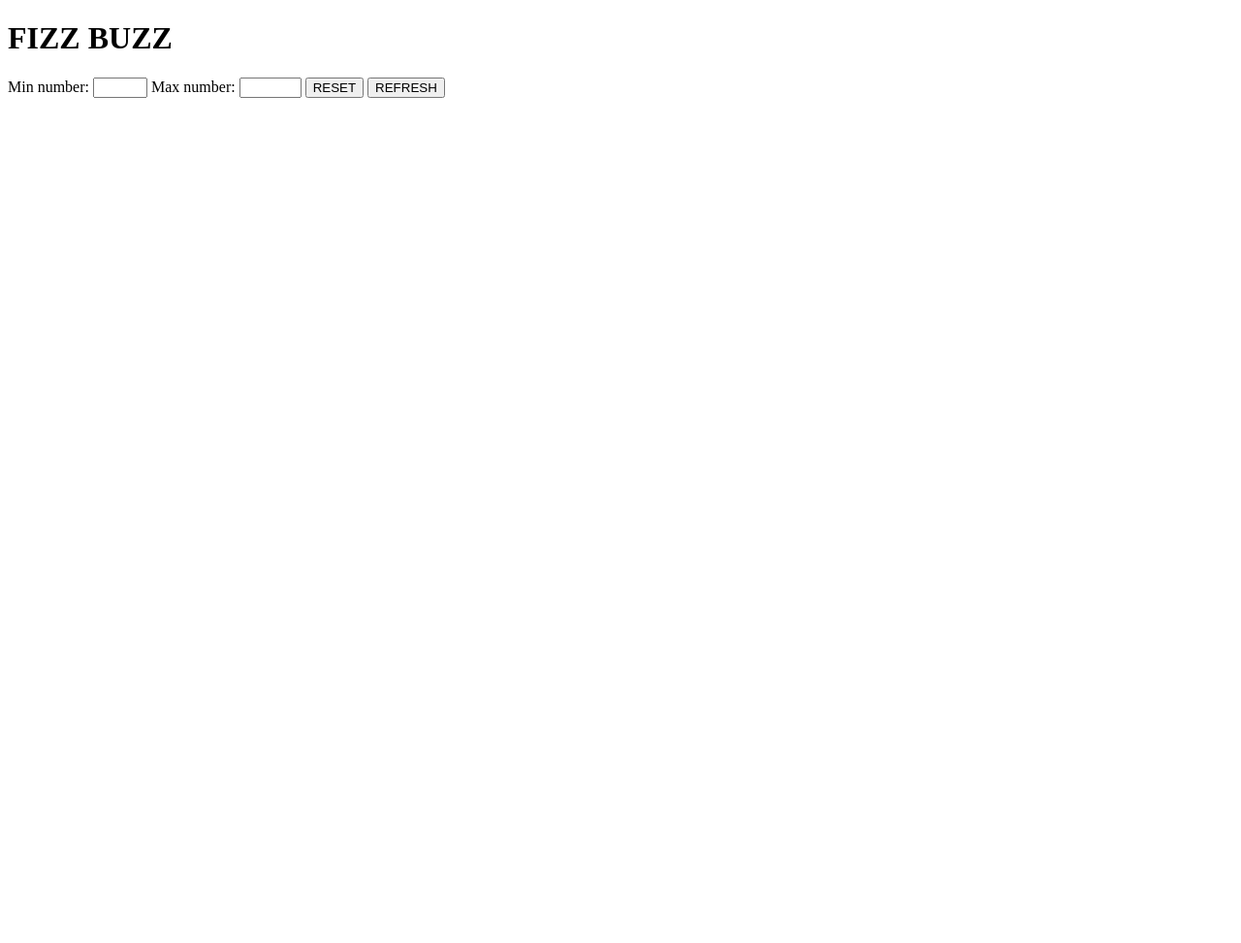
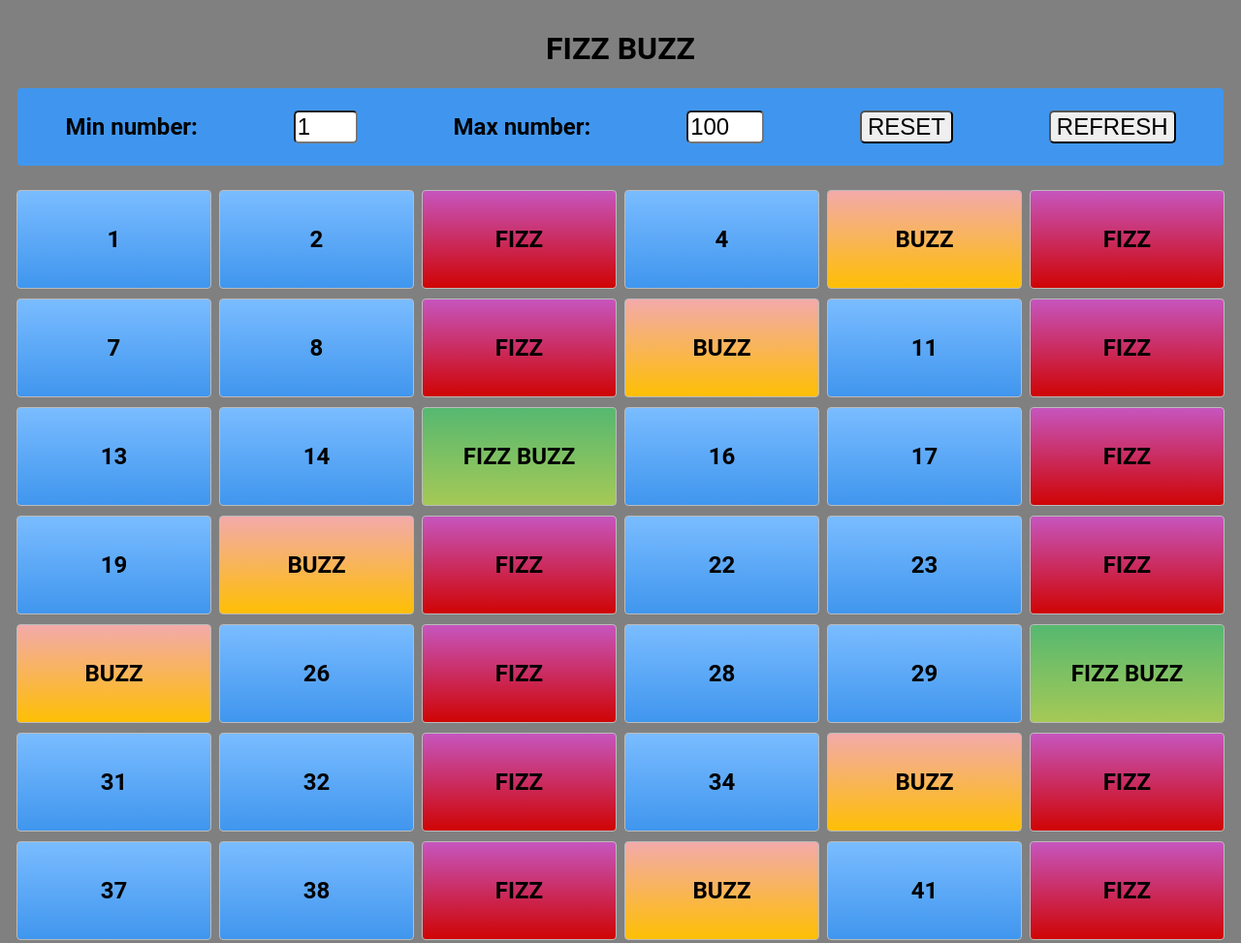
Before and after one commit to AKuznecovs/RCS-Project3, a plain HTML site: page index.html in a window 1280 px wide. Shown: the top 973 px of the page at 97% size. Before the commit the page ends 800 px from the top, so only its background shows below. Drawn offline with Linux system fonts and the light colour scheme; the site is published under a folder, as on GitHub Pages, so addresses that start at the root find nothing.

Commit message:
Update index.html

```diff
--- a/index.html
+++ b/index.html
@@ -5,8 +5,8 @@
     <meta http-equiv='X-UA-Compatible' content='IE=edge'>
     <title>Page Title</title>
     <meta name='viewport' content='width=device-width, initial-scale=1'>
-    <link rel='stylesheet' type='text/css' media='screen' href='/styles/style.css'>
-    <script src='/scripts/script.js' defer></script>
+    <link rel='stylesheet' type='text/css' media='screen' href='styles/style.css'>
+    <script src='scripts/script.js' defer></script>
 </head>
 <body>
     <main>
```
